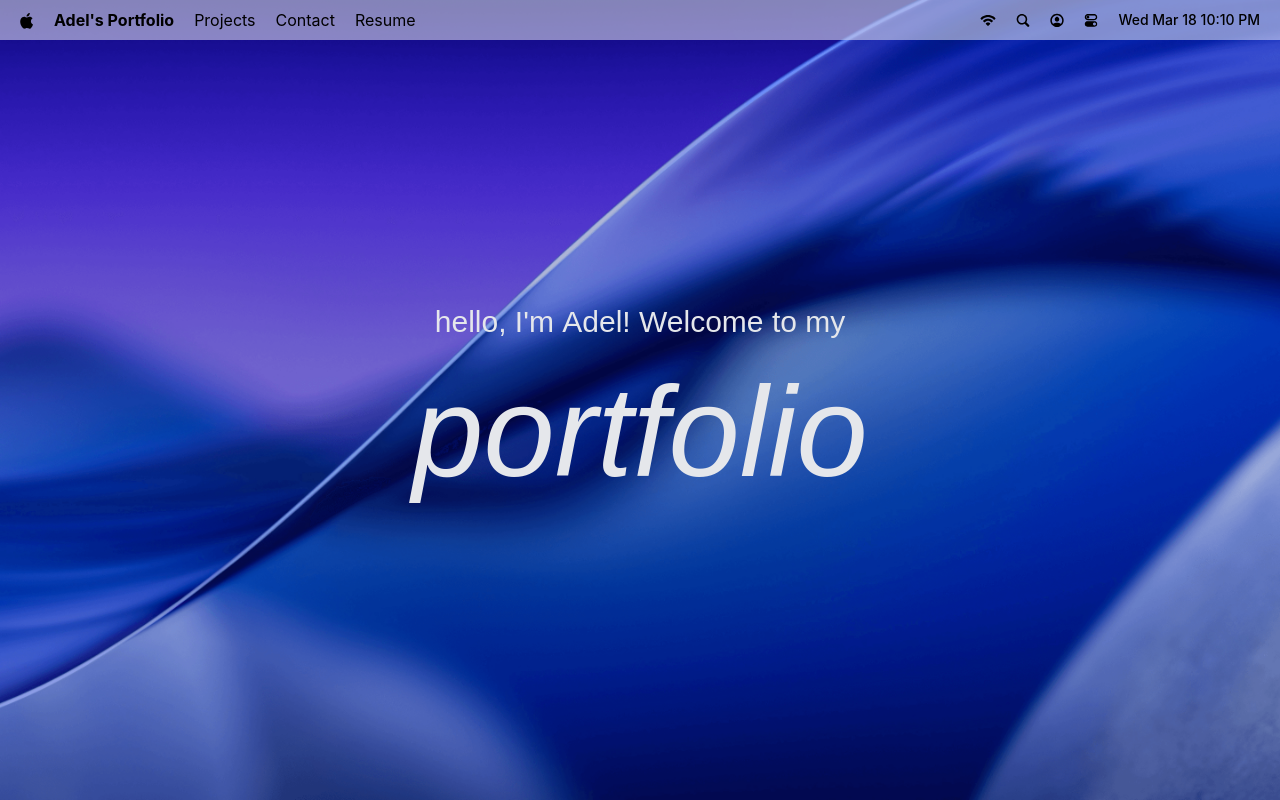
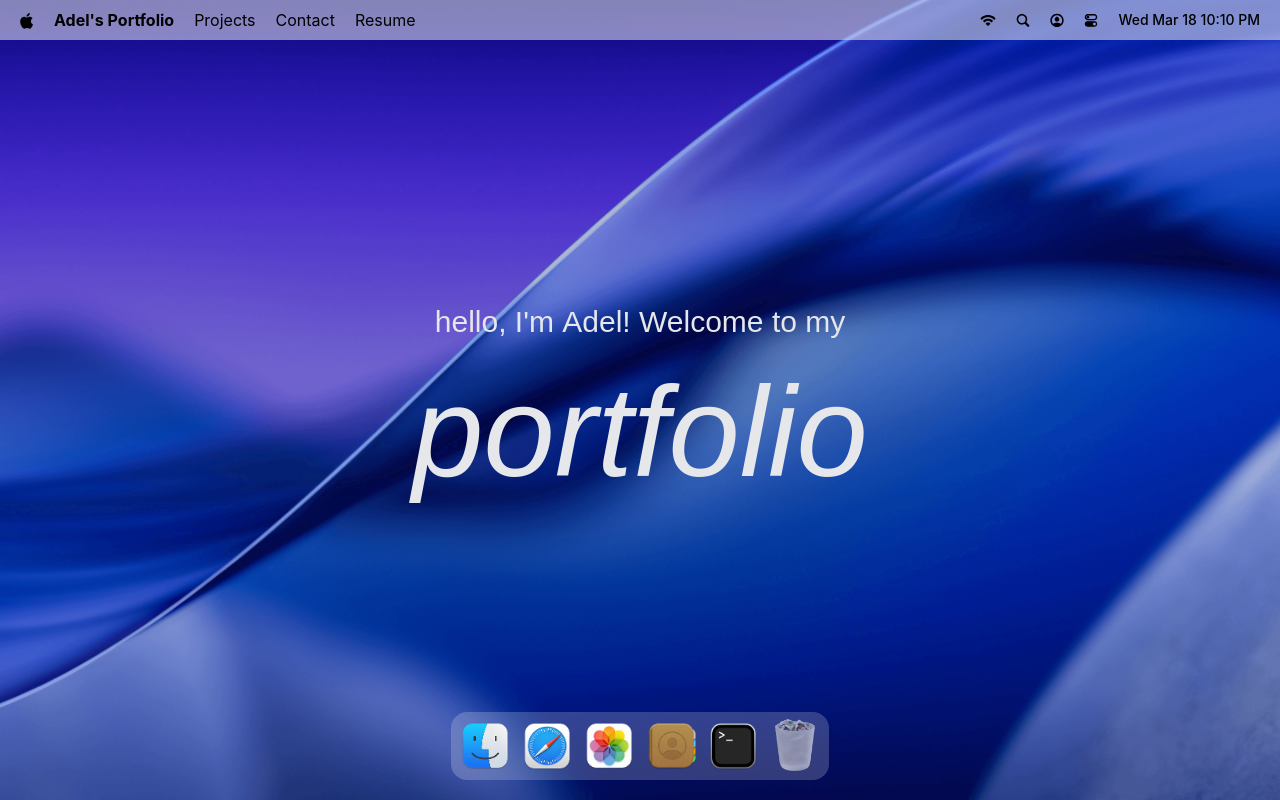
Before and after one commit to adelotman1987/macProtfolio, a React (Vite) app: page / in a window 1280 px wide. Built offline with nearby package versions, Linux system fonts and the light colour scheme; a web font is replaced by a local one.

Commit message:
implement dock

```diff
--- a/package.json
+++ b/package.json
@@ -17,6 +17,7 @@
     "lucide-react": "^0.577.0",
     "react": "^19.1.1",
     "react-dom": "^19.1.1",
+    "react-tooltip": "^5.30.0",
     "tailwindcss": "^4.2.1"
   },
   "devDependencies": {
--- a/src/App.jsx
+++ b/src/App.jsx
@@ -1,10 +1,11 @@
-import {Navbar,Welcome} from "#components"
+import {Navbar,Welcome,Dock} from "#components"
 
 const App = () => {
     return (
         <main>
             <Navbar />
             <Welcome/>
+            <Dock />
         </main>
     )
 }
--- /dev/null
+++ b/src/components/Dock.jsx
@@ -0,0 +1,75 @@
+import {useRef} from 'react'
+import {Tooltip} from 'react-tooltip'
+import {dockApps} from "#constants/index.js";
+import {useGSAP} from "@gsap/react";
+import gsap from "gsap";
+
+const Dock = () => {
+    const dockRef = useRef(null);
+    useGSAP(()=>{
+        const dock = dockRef.current;
+        if(!dock) return;
+        const icons = dock.querySelectorAll('.dock-icon');
+        const animateIcons = (mouseX)=>{
+            const {left} = dock.getBoundingClientRect();
+            icons.forEach((icon) =>{
+                const {left:iconLeft, width} = icon.getBoundingClientRect();
+                const center = iconLeft - left + width/2;
+                const distance = Math.abs(mouseX - center);
+                const intensity = Math.exp(-(distance ** 2.5) / 20000);
+                gsap.to(icon,{
+                    scale: 1 + 0.25 * intensity,
+                    y: -15 * intensity,
+                    duration:0.2,
+                    ease: 'power1.out',
+                })
+            })
+        }
+        const handleMouseMove=(e)=>{
+            const {left} = dock.getBoundingClientRect();
+            animateIcons(e.clientX - left)
+        }
+        const resetIcons= () => icons.forEach((icon) => gsap.to(icon,{
+            scale:1, y:0, duration:0.3,ease:'power1.out',
+        }))
+        dock.addEventListener('mousemove',handleMouseMove)
+        dock.addEventListener('mouseleave',resetIcons)
+        return()=>{
+            dock.removeEventListener('mousemove',handleMouseMove)
+            dock.removeEventListener('mouseleave',resetIcons)
+        }
+    },[])
+
+    const toggleApp = (app) => {
+        //TODO
+    }
+    return (
+        <section id="dock">
+            <div ref={dockRef} className="dock-container">
+                {dockApps.map(({id,name,icon,canOpen})=>
+                    <div key={id} className="relative flex justify-center">
+                        <button
+                            type="button"
+                            className="dock-icon"
+                            aria-label={name}
+                            data-tooltip-id="dock-tooltip"
+                            data-tooltip-content={name}
+                            data-tooltip-delay-show={150}
+                            disabled={!canOpen}
+                            onClick={()=>toggleApp({id ,canOpen})}
+                        >
+                            <img
+                                src={`/images/${icon}`}
+                                alt={name}
+                                loading="lazy"
+                                className={canOpen ? "" : "opacity-60"}
+                            />
+                        </button>
+                    </div>
+                )}
+                <Tooltip id="dock-tooltip" place="top" className="tooltip"/>
+            </div>
+        </section>
+    )
+}
+export default Dock
--- a/src/components/index.js
+++ b/src/components/index.js
@@ -1,7 +1,9 @@
 import Navbar from "#components/navbar.jsx";
 import Welcome from "#components/Welcome.jsx";
+import Dock from "#components/Dock.jsx";
 
 export {
     Navbar,
     Welcome,
+    Dock
 }
```
Also changed, not shown: 1 other file (tests, documents, lock files or other folders).
